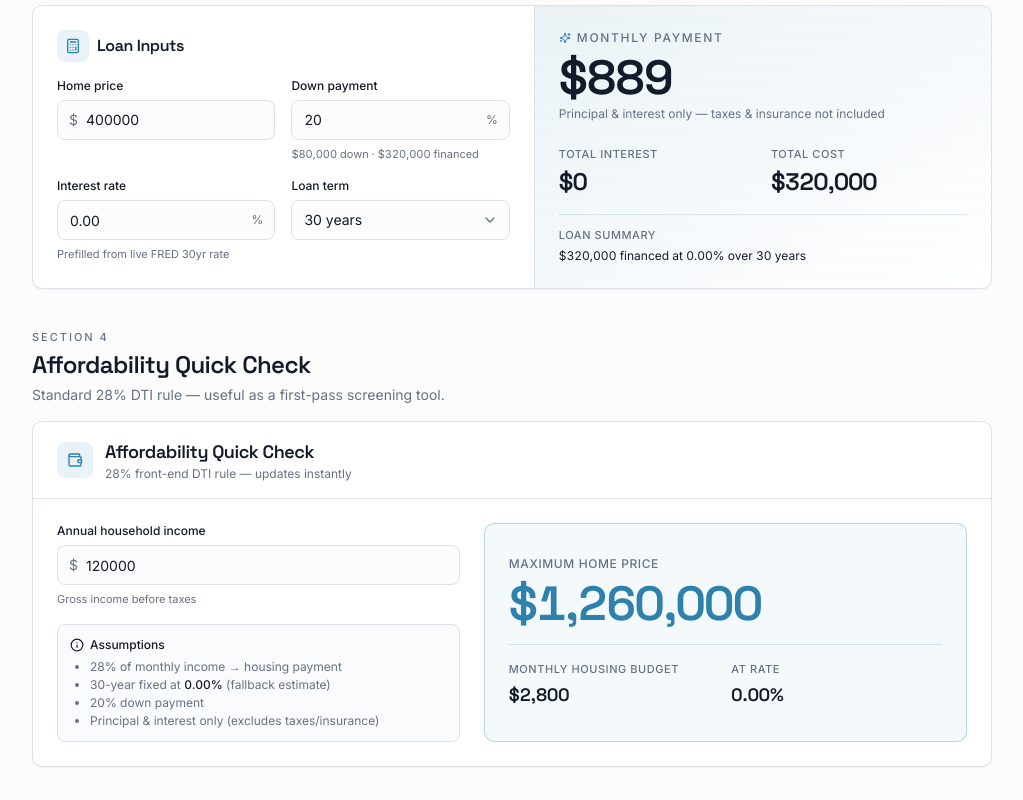
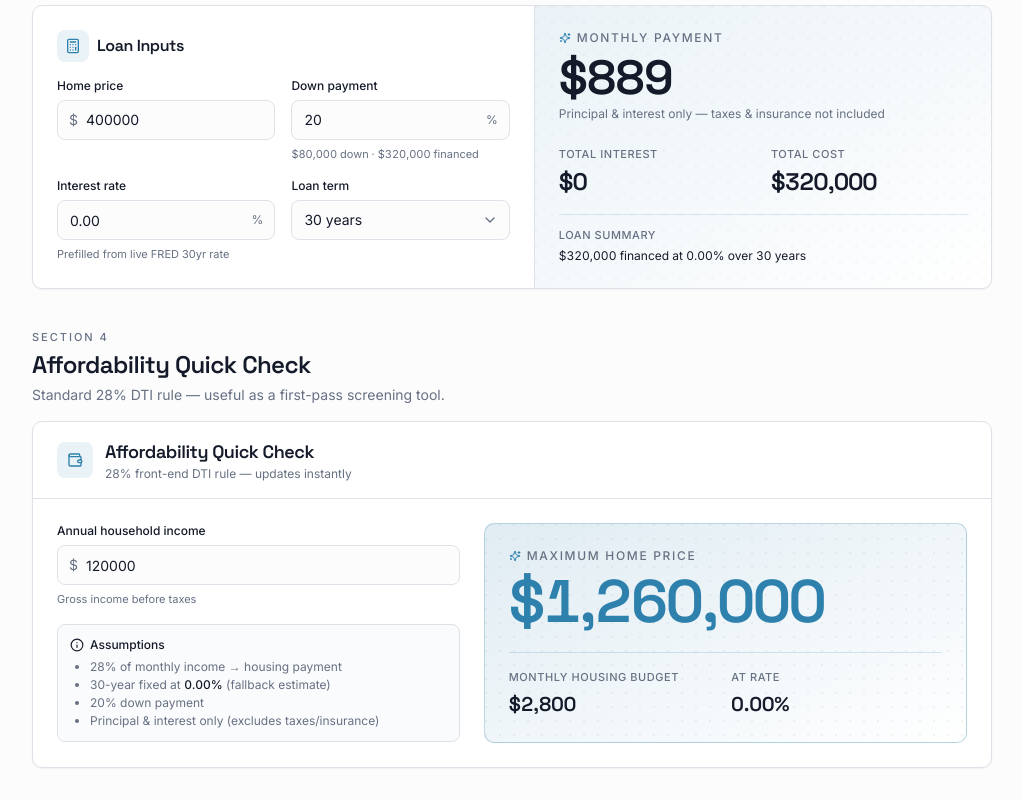
Before and after one commit to puterbuagh/real-estate-agent-tool-a28653, a Next.js app: page /market-stats in a window 1280 px wide. Shown: the part 1472-2272 px from the top of the page, without its empty margins (256-1279 px from the left). Built offline with nearby package versions, Linux system fonts and the light colour scheme; no server answers.

Commit message:
Update from Colable — 2026-05-18T03:47:58.661Z

```diff
--- a/components/market/AffordabilityCheck.tsx
+++ b/components/market/AffordabilityCheck.tsx
@@ -1,7 +1,7 @@
 "use client";
 
 import * as React from "react";
-import { Wallet, Info } from "lucide-react";
+import { Wallet, Info, Sparkles } from "lucide-react";
 import { Card } from "@/components/ui/Card";
 import { Input } from "@/components/ui/Input";
 import {
@@ -88,24 +88,41 @@ function AffordabilityCheck({ currentRate }: AffordabilityCheckProps) {
           </div>
         </div>
 
-        <div className="flex flex-col justify-center rounded-lg border border-primary/30 bg-primary/5 p-6">
-          <p className="text-xs uppercase tracking-wider text-muted-foreground font-medium">
+        <div
+          className={cn(
+            "relative flex flex-col justify-center overflow-hidden rounded-lg p-6",
+            "bg-gradient-to-br from-primary/15 via-primary/8 to-transparent",
+            "border border-primary/30"
+          )}
+        >
+          <div
+            aria-hidden="true"
+            className="pointer-events-none absolute inset-0 opacity-[0.05]"
+            style={{
+              backgroundImage:
+                "radial-gradient(circle at 1px 1px, currentColor 1px, transparent 0)",
+              backgroundSize: "14px 14px",
+            }}
+          />
+          <div className="relative">
+            <div className="flex items-center gap-1.5 text-xs uppercase tracking-[0.14em] text-muted-foreground font-medium">
+              <Sparkles className="h-3 w-3 text-primary" aria-hidden="true" />
               Maximum home price
-          </p>
+            </div>
             <p
               className={cn(
                 "font-display font-semibold tracking-tight tabular-nums mt-2",
-              "text-4xl md:text-5xl text-primary"
+                "text-5xl md:text-6xl text-primary"
               )}
             >
               {formatCurrency(maxPrice)}
             </p>
-          <div className="mt-4 grid grid-cols-2 gap-3 pt-4 border-t border-primary/20">
+            <div className="mt-5 grid grid-cols-2 gap-3 pt-4 border-t border-primary/20">
               <div>
                 <p className="text-[11px] uppercase tracking-wider text-muted-foreground font-medium">
                   Monthly housing budget
                 </p>
-              <p className="font-display text-lg font-semibold tabular-nums mt-1">
+                <p className="font-display text-xl font-semibold tabular-nums mt-1">
                   {formatCurrency(monthlyBudget)}
                 </p>
               </div>
@@ -113,9 +130,10 @@ function AffordabilityCheck({ currentRate }: AffordabilityCheckProps) {
                 <p className="text-[11px] uppercase tracking-wider text-muted-foreground font-medium">
                   At rate
                 </p>
-              <p className="font-display text-lg font-semibold tabular-nums mt-1">
+                <p className="font-display text-xl font-semibold tabular-nums mt-1">
                   {formatPercent(rate)}
                 </p>
+              </div>
             </div>
           </div>
         </div>
```
Lines whose indentation alone changed are shown as unchanged.
